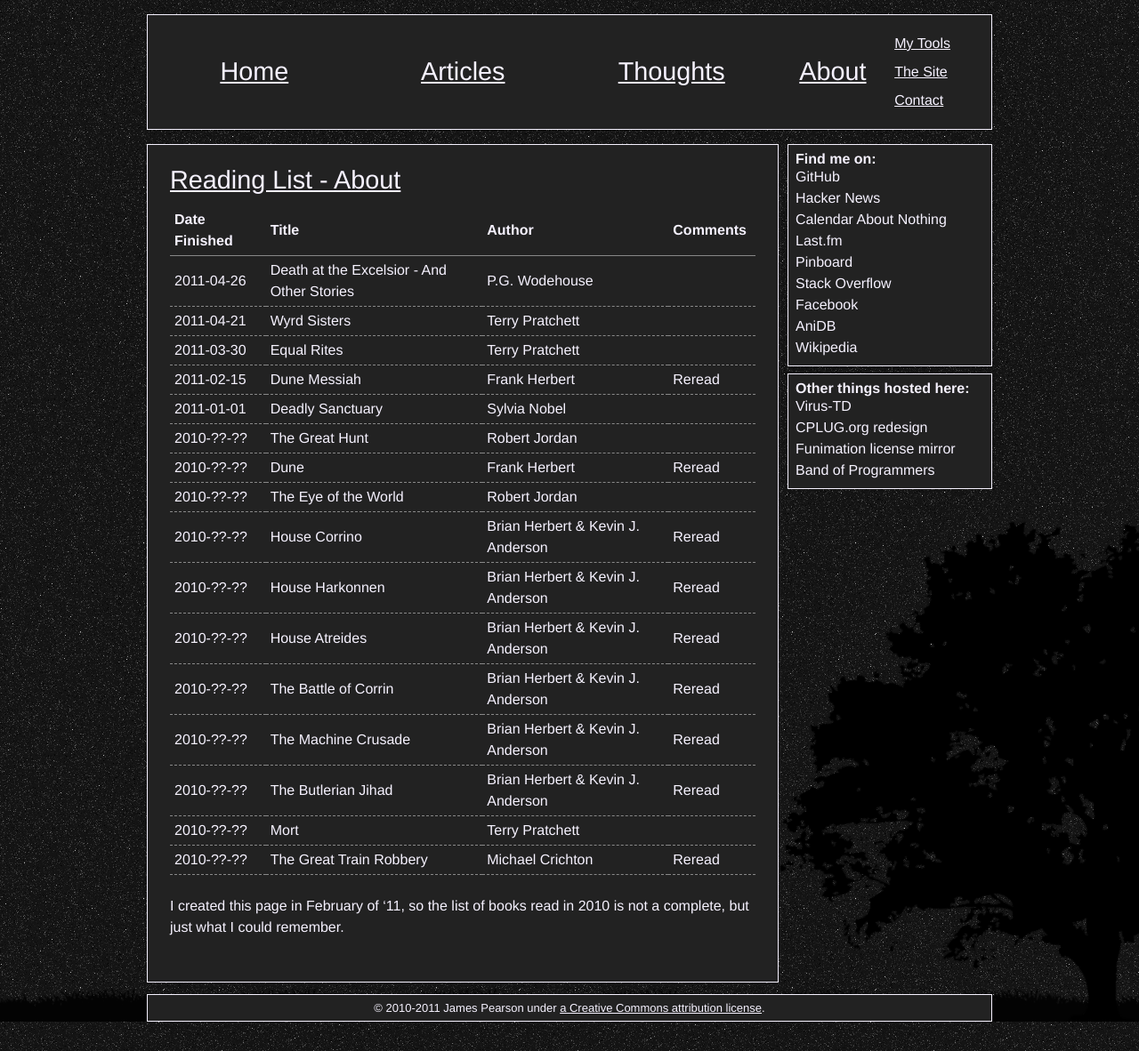
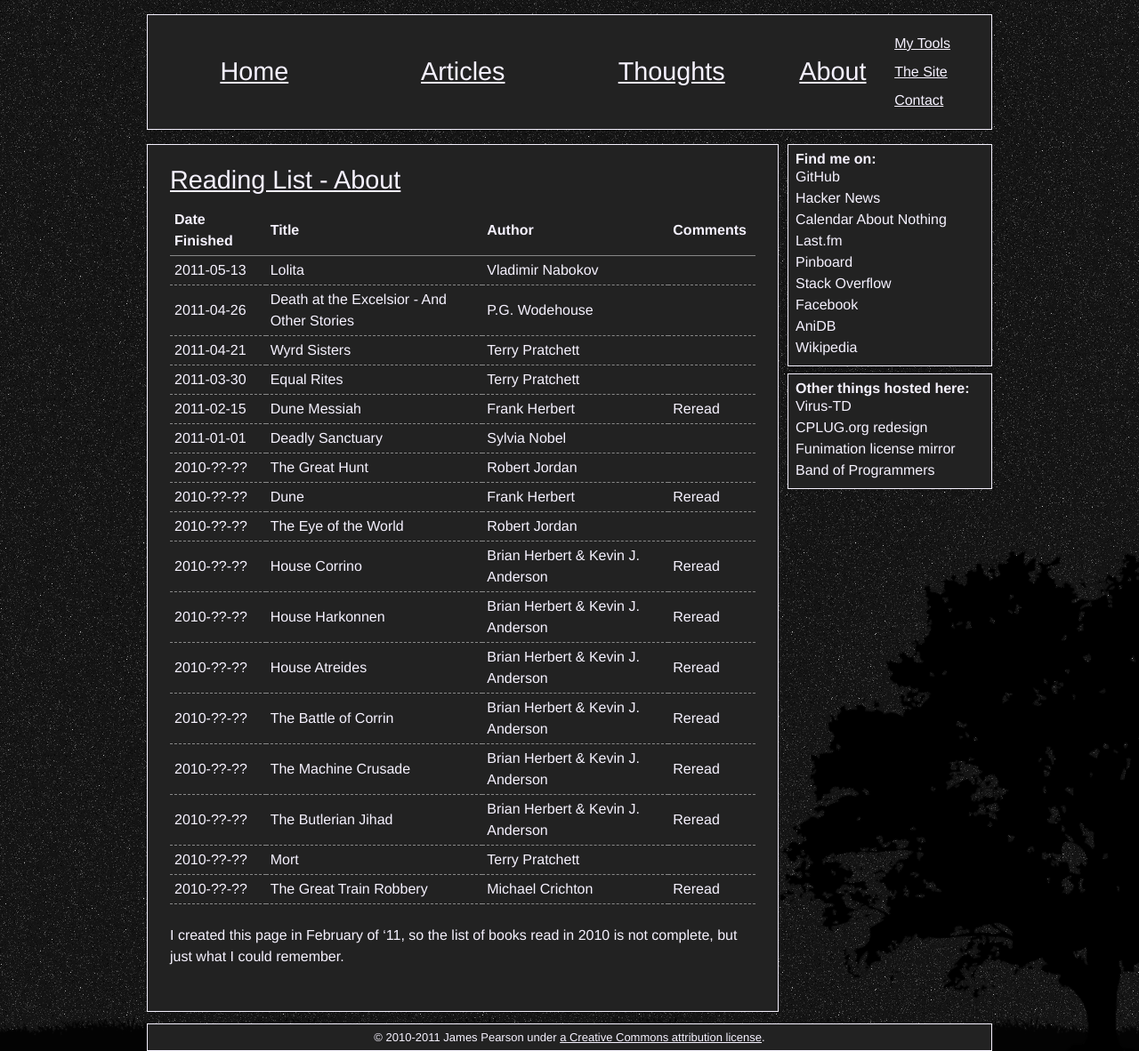
Before and after one commit to xiongchiamiov/xiongchiamiov.github.com, a Jekyll site: the page built from about/reading-list.md, in a window 1280 px wide. Shown: the whole page at 89% size. Built offline with Jekyll 4.4.1, drawn with Linux system fonts in a browser that asks for light colours; Markdown is read by kramdown in place of the engine named in the settings; comment, search, counter and statistics services are not loaded.

Commit message:
update reading list

```diff
--- a/about/reading-list.md
+++ b/about/reading-list.md
@@ -5,6 +5,7 @@ title: Reading List - About
 
 Date Finished | Title                       | Author                            | Comments
 ------------- | --------------------------- | --------------------------------- | --------
+  2011-05-13  | Lolita                      | Vladimir Nabokov                  |
   2011-04-26  | Death at the Excelsior - And Other Stories | P.G. Wodehouse     |
   2011-04-21  | Wyrd Sisters                | Terry Pratchett                   |
   2011-03-30  | Equal Rites                 | Terry Pratchett                   |
@@ -23,4 +24,4 @@ Date Finished | Title                       | Author
   2010-??-??  | The Great Train Robbery     | Michael Crichton                  | Reread
 
 I created this page in February of '11, so the list of books read in 2010 is not
-a complete, but just what I could remember.
+complete, but just what I could remember.
```
